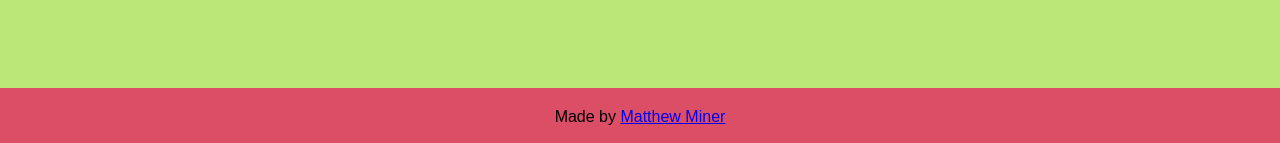
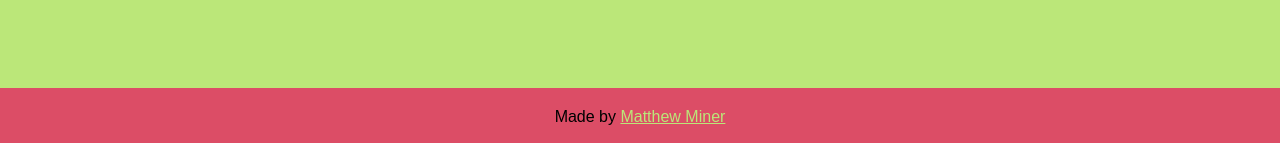
Before and after one commit to mminer237/fruitorvegetable, a Jekyll site: the page built from index.html, in a window 1280 px wide. Shown: the part 754-897 px from the top of the page. Built offline with Jekyll 4.4.1, drawn with Linux system fonts in a browser that asks for light colours.

Commit message:
Improve link colors

```diff
--- a/css/style.scss
+++ b/css/style.scss
@@ -63,10 +63,16 @@ section, article {
 h2 {
 	margin: 0 0 15px 0;
 }
+a {
+	color: $secondary-color;
+}
 footer {
 	background-color: $primary-color;
 	color: var(--text-color);
 	padding: 20px;
+	a {
+		color: $lightish-secondary-color;
+	}
 }
 @media (prefers-color-scheme: dark) {
 	:root {
```
